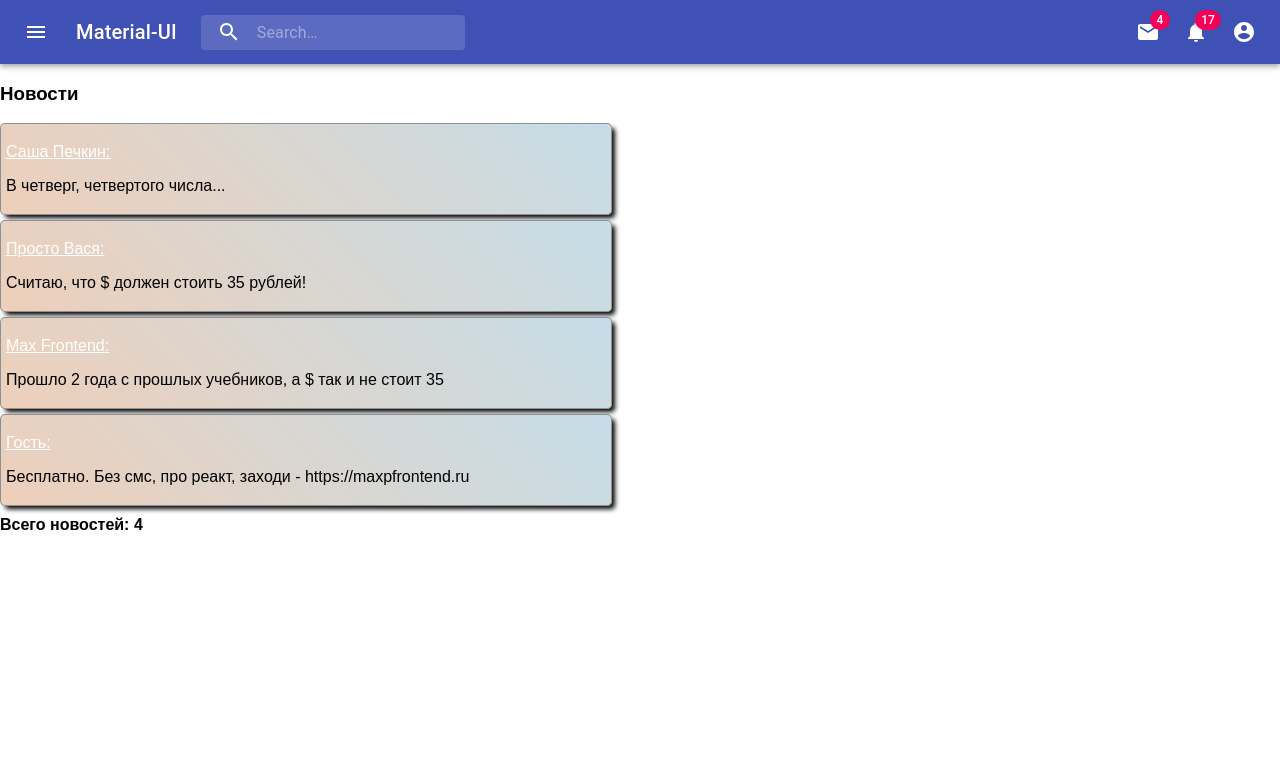
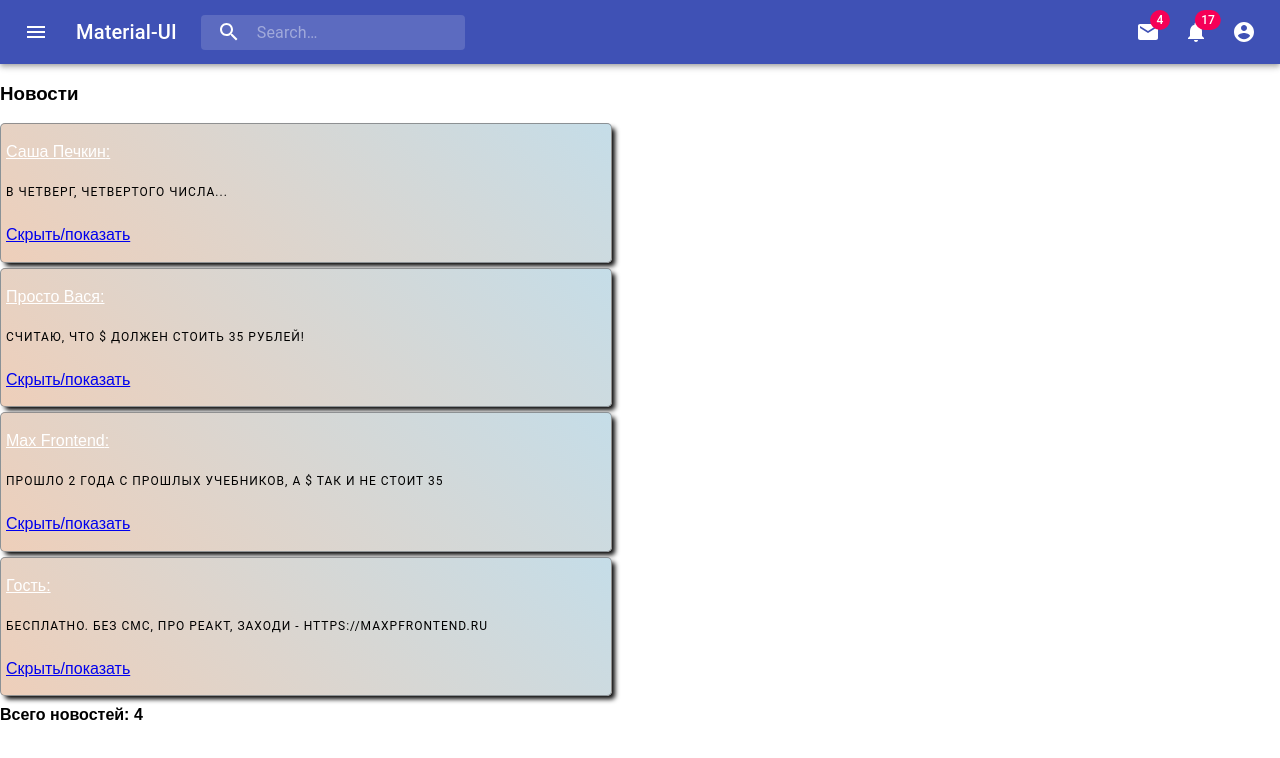
Before and after one commit to tolaysha/reactprj2, a React (Create React App) app: page /news in a window 1280 px wide. Shown: the top 758 px of the page. Built offline with nearby package versions, Linux system fonts and the light colour scheme.

Commit message:
Typography upd

```diff
--- a/package.json
+++ b/package.json
@@ -8,7 +8,8 @@
     "prop-types": "^15.7.2",
     "react": "^16.8.6",
     "react-dom": "^16.8.6",
-    "react-scripts": "3.0.1"
+    "react-scripts": "3.0.1",
+    "typeface-roboto": "0.0.54"
   },
   "scripts": {
     "start": "react-scripts start",
--- a/src/Article.js
+++ b/src/Article.js
@@ -1,19 +1,38 @@
-import React, { Component} from 'react';
+import React, { Component } from 'react';
 import PropTypes from 'prop-types'; // ES6
+import Typography from '@material-ui/core/Typography';
+import { makeStyles } from '@material-ui/core/styles';
 class Article extends Component {
+	state = {
+		visible: false, // определили начальное состояние
+	}
+	handleReadMoreClck = (e) => { // добавили метод
+		e.preventDefault()
+		this.setState({ visible: !this.state.visible })
+	}
 	render() {
-		const { author, text } = this.props
+		const { author, text, bigText } = this.props
+		const { visible } = this.state // вытащили visible из this.state
 		return (
 			<div className="article">
 				<p className="news__author">{author}:</p>
-				<p className="news__text">{text}</p>
+				<Typography variant="overline" gutterBottom>
+					<p className="news__text">{text}</p>
+				</Typography>
+				<a onClick={this.handleReadMoreClck} href="#" className='news__readmore'>Скрыть/показать</a>
+				<Typography variant="subtitle1" gutterBottom>
+					{ /* если visible, то показывай */
+						visible && <p className='news__big-text'>{bigText}</p>
+					}
+				</Typography>
 			</div>
 		)
 	}
 }
 Article.propTypes = {
-		author: PropTypes.string.isRequired,
-		text: PropTypes.string.isRequired
+	author: PropTypes.string.isRequired,
+	text: PropTypes.string.isRequired,
+	bigText: PropTypes.string.isRequired
 }
 
 export default Article;
--- a/src/newsList.js
+++ b/src/newsList.js
@@ -8,7 +8,7 @@ class NewsList extends Component {
 				id: 1,
 				author: 'Саша Печкин',
 				text: 'В четверг, четвертого числа...',
-				bigText: 'в четыре с четвертью часа четыре чёрненьких чумазеньких чертёнка чертили чёрными чернилами чертёж.'
+				bigText: 'В четыре с четвертью часа четыре чёрненьких чумазеньких чертёнка чертили чёрными чернилами чертёж.'
 			},
 			{
 				id: 2,
@@ -31,26 +31,13 @@ class NewsList extends Component {
 		]
 	}
 
-
-	renderNews = () => {
-		const { newsList } = this.state
-		let newsTemplate = null
-		if (newsList.length) {
-			newsTemplate = newsList.map(item => <Article key={item.id} text={item.text} author={item.author} />)
-		} else {
-			newsTemplate = <p>К сожалению новостей нет</p>
-		}
-
-		return newsTemplate
-	}
-
 	render() {
 		const { newsList } = this.state
 		return (
 			<div className="news">
 				{newsList.length ?
 					< Fragment >
-						{newsList.map(item => <Article key={item.id} text={item.text} author={item.author} />)}
+						{newsList.map(item => <Article key={item.id} text={item.text} author={item.author} bigText={item.bigText} />)}
 						<strong className={'news__count'}>Всего новостей: {newsList.length}</strong>
 					</Fragment>
 					: <p>К сожалению новостей нет</p>}
```
Also changed, not shown: 1 other file (tests, documents, lock files or other folders).
